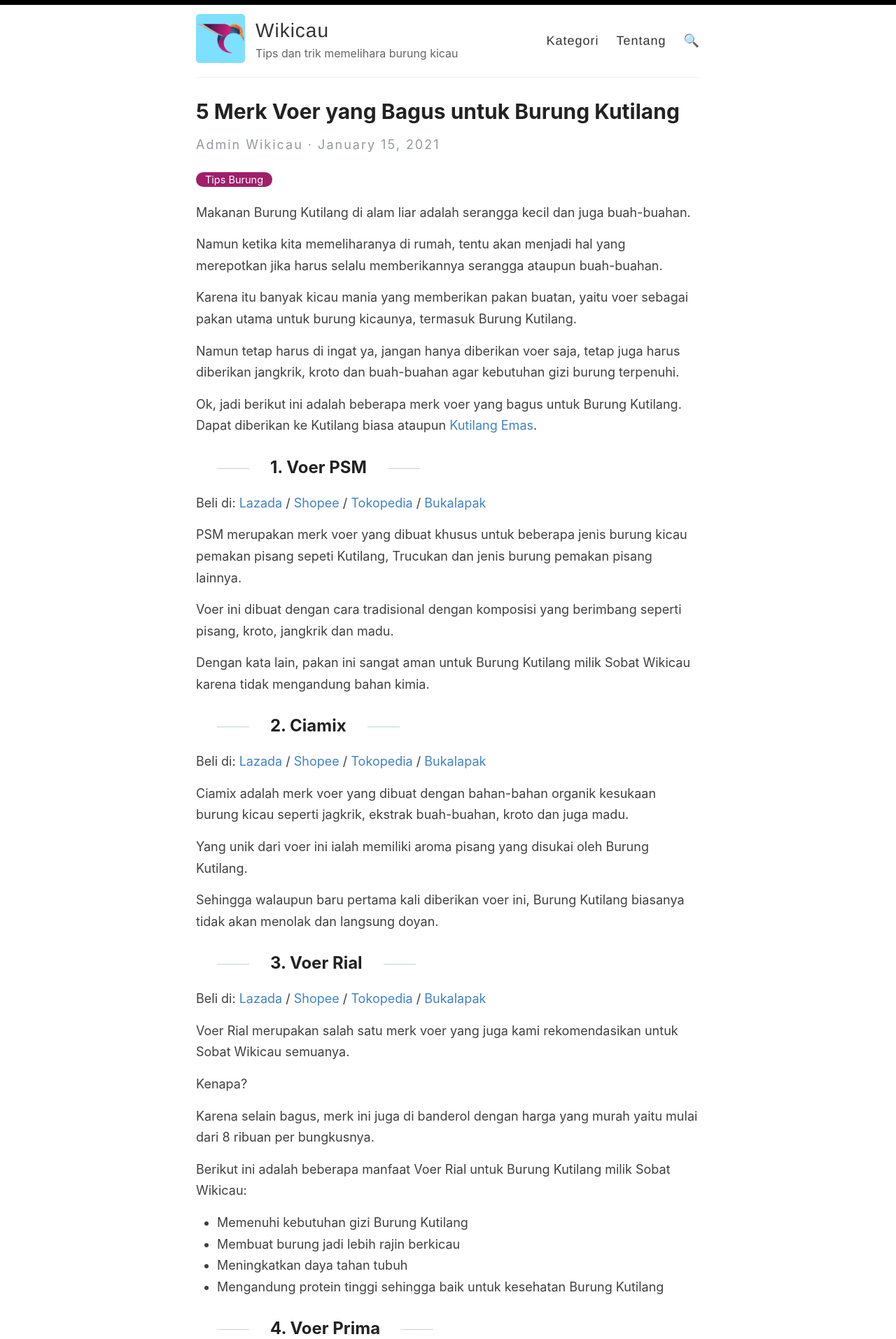
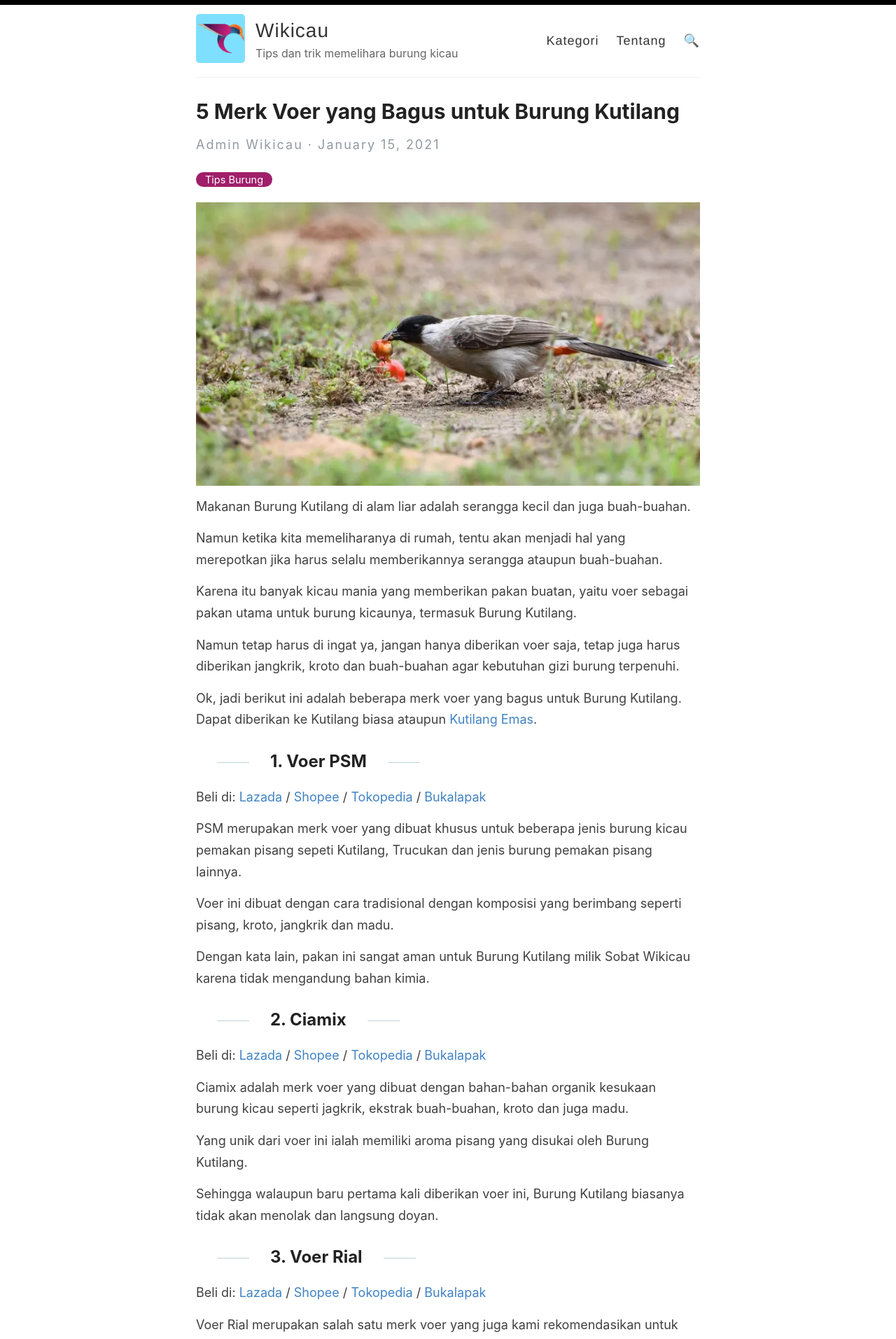
Before and after one commit to wikicau/wikicau.github.io, a Jekyll site: the page built from _posts/2021-01-15-merk-voer-kutilang.md, in a window 1280 px wide. Shown: the top 1913 px of the page at 70% size. Built offline with Jekyll 4.4.1, drawn with Linux system fonts in a browser that asks for light colours.

Commit message:
add image

```diff
--- a/_posts/2021-01-15-merk-voer-kutilang.md
+++ b/_posts/2021-01-15-merk-voer-kutilang.md
@@ -3,6 +3,8 @@
 title: "5 Merk Voer yang Bagus untuk Burung Kutilang"
 categories: [Tips Burung]
 ---
+
+![5 Merk Voer yang Bagus untuk Burung Kutilang](/images/Merk-Voer-Burung-Kutilang-by-Wikicau.webp)
 
 Makanan Burung Kutilang di alam liar adalah serangga kecil dan juga buah-buahan.
 
```
Also changed, not shown: images/Merk-Voer-Burung-Kutilang-by-Wikicau.webp (added).
